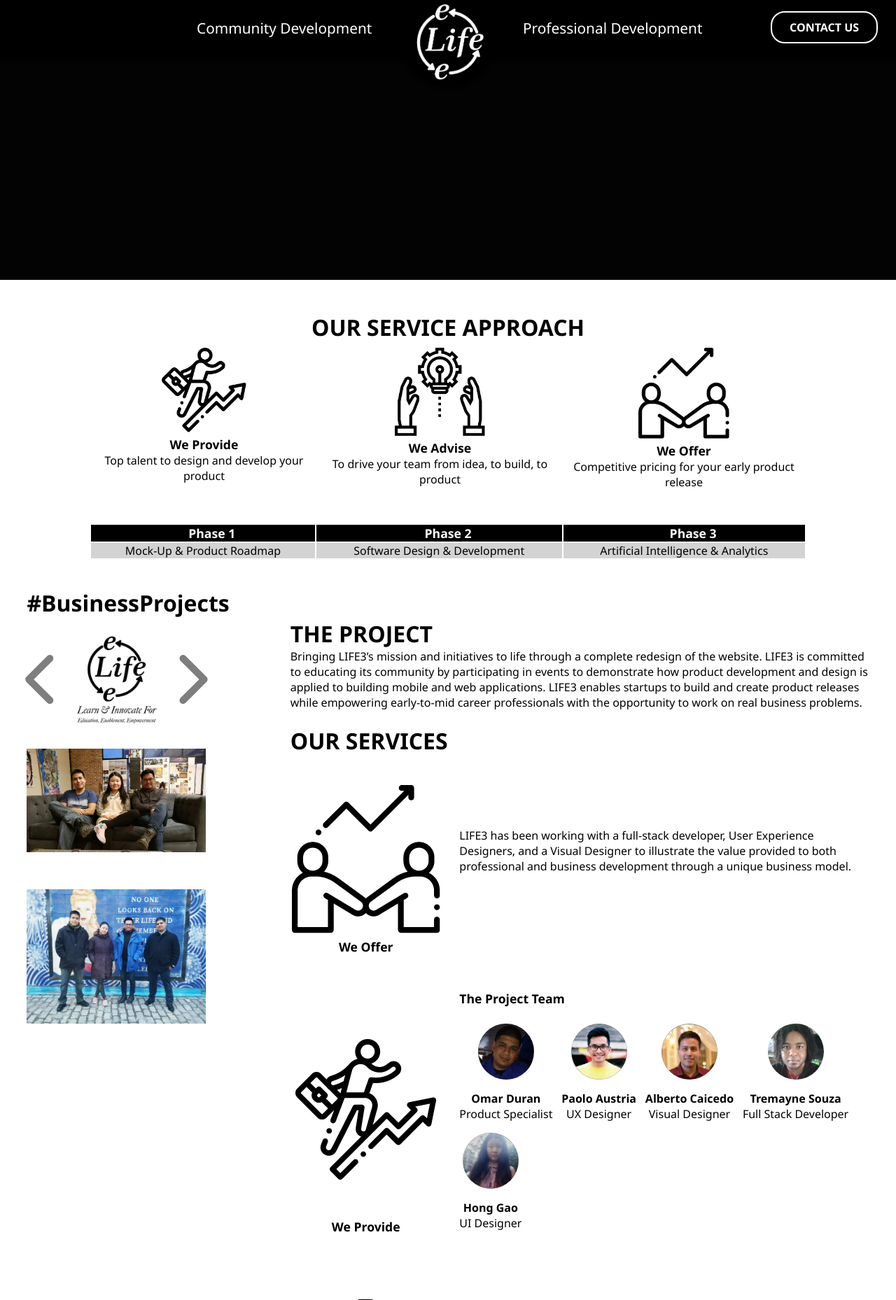
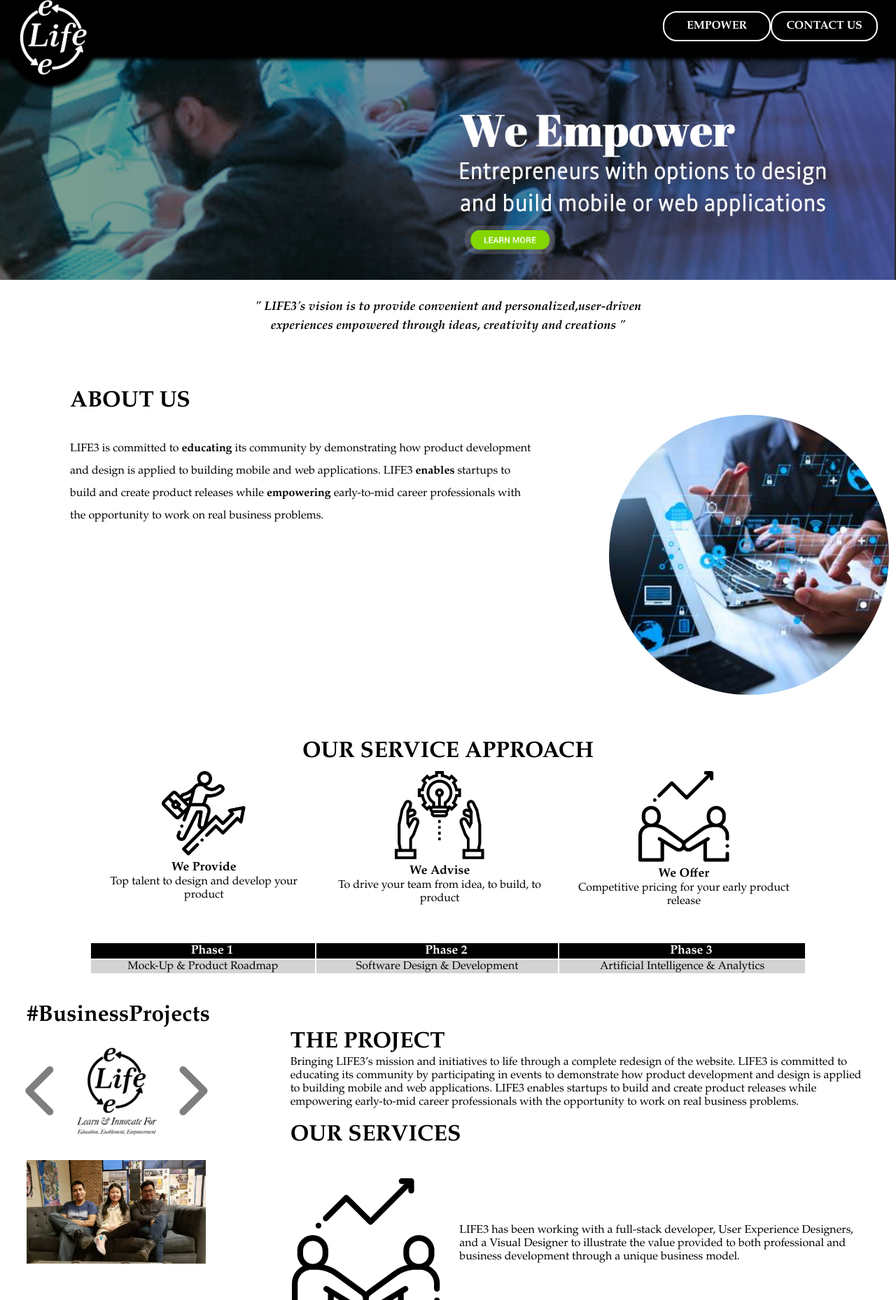
Before and after one commit to lingFun/life3-website, a PHP site: page / in a window 1280 px wide. Shown: the top 1858 px of the page at 70% size. Run offline with PHP 8.4, Linux system fonts and the light colour scheme; some libraries are stand-ins or nearby versions.

Commit message:
landing page redesign

```diff
--- a/CSS/styles.css
+++ b/CSS/styles.css
@@ -4,10 +4,10 @@
     box-sizing: border-box;
     margin: 0;
     padding: 0;
-    font-family: 'Segoe UI', Tahoma, Geneva, Verdana, sans-serif;
+    font-family: "palatino Linotype","Book Antiqua", palatino, serif;
     scroll-behavior: smooth;
 }
-
+/* font-family: 'Segoe UI', Tahoma, Geneva, Verdana, sans-serif; */
 body {
     overflow-x: hidden;
 }
@@ -97,21 +97,27 @@
 }
 
 header .navBar .navLogo {
+    position: absolute;
+    left: 1%;
     background-color: black;
     margin-top: 5vh;
     width: 15vh;
     height: 15vh;
     border-radius: 50%;
+    /*
     display: flex;
     justify-content: center;
     align-items: center;
+    */
     box-shadow: 0px 0px 5px 5px black;
+
+
 }
-
 header .navBar .navLogo img {
     width: 80%;
     margin-right: -5%;
     height: auto;
+
 }
 
 header .navBar .navLogo img:hover {
@@ -121,7 +127,7 @@
 header .contactUsButton {
     position: absolute;
     z-index: 3;
-    right: 8%;
+    right: 1%;
     top: 20%;
     width: 12vw;
     height: auto;
@@ -143,17 +149,98 @@
     cursor: pointer;
 }
 
+header .empowerButton {
+    position: absolute;
+    z-index: 3;
+    right: 14%;
+    top: 20%;
+    width: 12vw;
+    height: auto;
+    border-radius: 20px;
+    border: 2px solid white;
+    background-color: black;
+    color: white;
+    font-weight: 600;
+    padding: 10px;
+    text-transform: uppercase;
+}
+
+header .empowerButton .fa-envelope-open-text {
+    display: none;
+}
+
+header .empowerButton:hover {
+    opacity: .5;
+    cursor: pointer;
+}
+
+/*
+header .educateButton {
+    position: absolute;
+    z-index: 3;
+    right: 28%;
+    top: 20%;
+    width: 12vw;
+    height: auto;
+    border-radius: 20px;
+    border: 2px solid white;
+    background-color: black;
+    color: white;
+    font-weight: 600;
+    padding: 10px;
+    text-transform: uppercase;
+}
+
+header .educateButton .fa-envelope-open-text {
+    display: none;
+}
+
+header .educate:hover {
+    opacity: .5;
+    cursor: pointer;
+}
+
+header .enableButton {
+    position: absolute;
+    z-index: 3;
+    right: 14%;
+    top: 20%;
+    width: 12vw;
+    height: auto;
+    border-radius: 20px;
+    border: 2px solid white;
+    background-color: black;
+    color: white;
+    font-weight: 600;
+    padding: 10px;
+    text-transform: uppercase;
+}
+
+header .enableButton .fa-envelope-open-text {
+    display: none;
+}
+
+header .enable:hover {
+    opacity: .5;
+    cursor: pointer;
+}
+*/
 header .homeBanner {
     height: 100%;
     width: 100%;
     position: relative;
     background-repeat: no-repeat;
     background-position: center;
+    background-size: cover;
+
+    /*
     background-size: 73% auto;
-    background-image: url("../Assets/Images/Banner/desktop-home-banner-gif2.gif");
+    */
+    background-image: url("../Assets/Images/Banner/Homepage3 image.png");
     display: flex;
     align-items: center;
 }
+
 
 header .homeBanner .navClickArea {
     position: absolute;
@@ -165,14 +252,14 @@
 
 header .homeBanner .navClickArea:hover {
     cursor: pointer;
-    opacity: .5;
+    opacity: .2;
 }
 
 header .homeBanner .navClickArea:nth-child(1) {
-    width: 25%;
-    left: 12%;
+    width: 43%;
+    left: 50%;
 }
-
+/*
 header .homeBanner .navClickArea:nth-child(2) {
     width: 23%;
     left: 40%;
@@ -182,6 +269,7 @@
     width: 23%;
     left: 65%;
 }
+*/
 
 header .businessBanner {
     height: 100%;
@@ -223,6 +311,40 @@
 /* End About Section Stylings */
 
 /* Our Approach Section Stylings */
+
+
+.quote {
+    text-align:center;
+    font-style:italic;
+    line-height: 1.5;
+}
+
+.aboutUs .aboutContent {
+    margin-left: 100px;
+    line-height:2.0;
+}
+
+.aboutUs .displayAbout {
+    margin-left: 100px;
+    font-style: normal;
+}
+.aboutUs .aboutImage {
+    display: inline-block;
+    position:relative;
+    width:400px;
+    height:400px;
+    overflow:hidden;
+    border-radius: 50%;
+    float: right ;
+    margin-right: 10px;
+    margin-bottom:5 px;
+
+}
+.aboutUs .aboutImage img{
+    width:auto;
+    height: 100%;
+    margin-right: -50%;
+}
 
 .ourApproach {
     height: 45vh;
--- a/index.html
+++ b/index.html
@@ -34,24 +34,60 @@
 <body>
     <header>
         <nav class="navBar">
+            <!--
             <a class="navLink navLinkText" href="Pages/community.html">Community
                 Development</a>
+            -->
             <a class="navLink navLogo" href="."><img src="Assets/Images/Icons/LIFE3HeaderLogo.png" alt="LIFE3 Logo"
                     title="LIFE3"></img></a>
+
+            <!--
             <a class="navLink navLinkText" href="Pages/professional.html">Professional Development</a>
+            -->
+            <button type="button" class="empowerButton">
+                <p>Empower</p>
+                <i class="fas fa-envelope-open-text"></i>
+                <a class="empowerClickArea" href="Pages/community.html"></a>
+            </button>
             <button type="button" class="contactUsButton">
                 <p>Contact Us</p>
                 <i class="fas fa-envelope-open-text"></i>
             </button>
         </nav>
 
+
         <div class="homeBanner">
             <a class="navClickArea" href="Pages/community.html"></a>
+            <!--
             <a class="navClickArea" href="#eventsAnchor"></a>
             <a class="navClickArea" href="Pages/professional.html"></a>
+            -->
         </div>
+
     </header>
     <main>
+
+        <div class="quote">
+            <h2><br>" LIFE3's vision is to provide convenient and personalized,user-driven <br> experiences empowered through ideas, creativity and creations " <br></h2>
+        </div>
+
+
+
+        <div class= "aboutUs">
+            <div class="displayAbout">
+                <h1 > <br> <br> ABOUT US <br></h1>
+            </div>
+            <div class= "aboutImage">
+                <img src="Assets/Images/Banner/About Us image.jpg">
+            </div>
+            <div class = "aboutContent">
+                <p><br>LIFE3 is committed to <strong>educating</strong> its community by demonstrating how product development <br> and design is applied to building
+                    mobile and web applications. LIFE3 <strong>enables</strong> startups to<br> build and create product releases while <strong>empowering</strong> early-to-mid
+                    career professionals with <br> the opportunity to work on real business problems.
+                </p>
+            </div>
+        </div>
+
         <section class="ourApproach">
             <div class="sectionContent">
                 <h1>Our Service Approach</h1>
```
Also changed, not shown: Assets/Images/Banner/About Us image.jpg (added), Assets/Images/Banner/Homepage image.png (added), Assets/Images/Banner/Homepage3 image.png (added), 2 other files.
